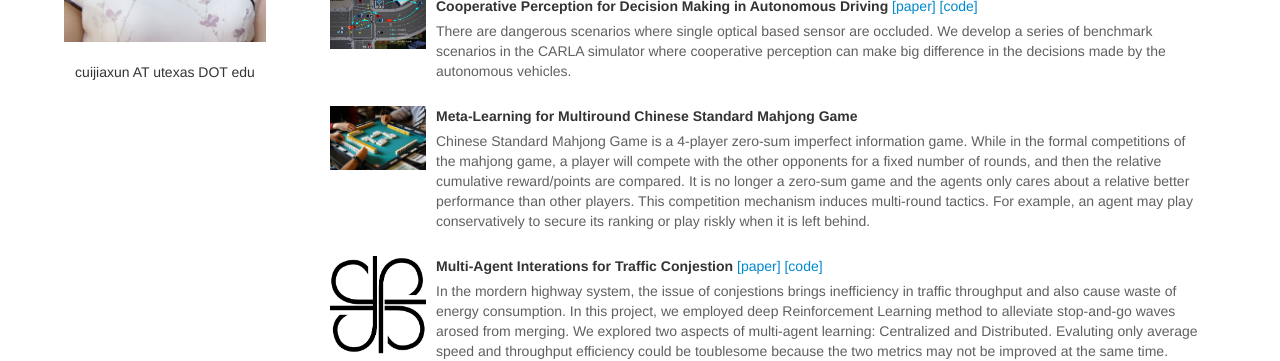
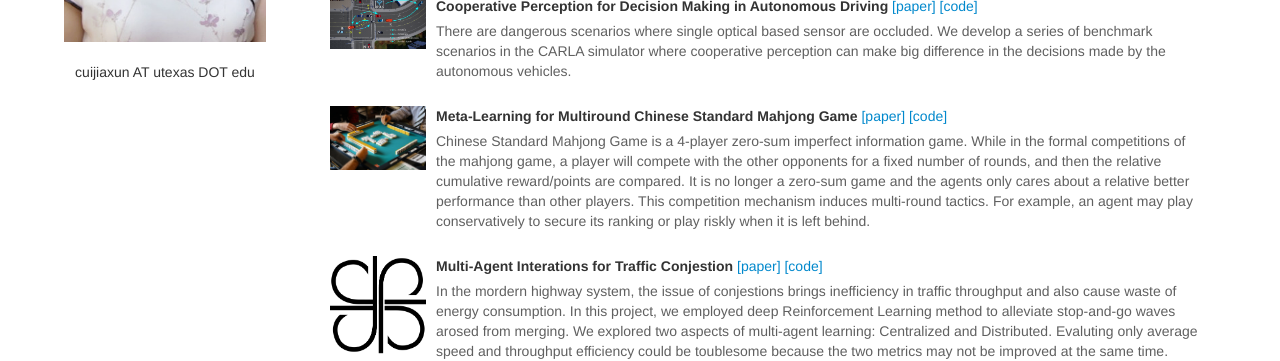
Before and after one commit to cuijiaxun/cuijiaxun.github.io, a Jekyll site: the page index.html, which Jekyll copies as it is, in a window 1280 px wide. Shown: the part 389-750 px from the top of the page. Built offline with Jekyll 4.4.1, drawn with Linux system fonts in a browser that asks for light colours.

Commit message:
mahjong project

```diff
--- a/index.html
+++ b/index.html
@@ -133,6 +133,9 @@
                         <strong>
                              Meta-Learning for Multiround Chinese Standard Mahjong Game
                      </strong>
+                     <a> [paper] </a>
+                    <a target="_blank" href="https://github.com/cuijiaxun"> [code] </a>
+
                     </p>
                     <p class="abstract-text">
                            Chinese Standard Mahjong Game is a 4-player zero-sum imperfect information game. While in the formal competitions of the mahjong game, a player will compete with the other opponents for a fixed number of rounds, and then the relative cumulative reward/points are compared. It is no longer a zero-sum game and the agents only cares about a relative better performance than other players. This competition mechanism induces multi-round tactics. For example, an agent may play conservatively to secure its ranking or play riskly when it is left behind.
```
